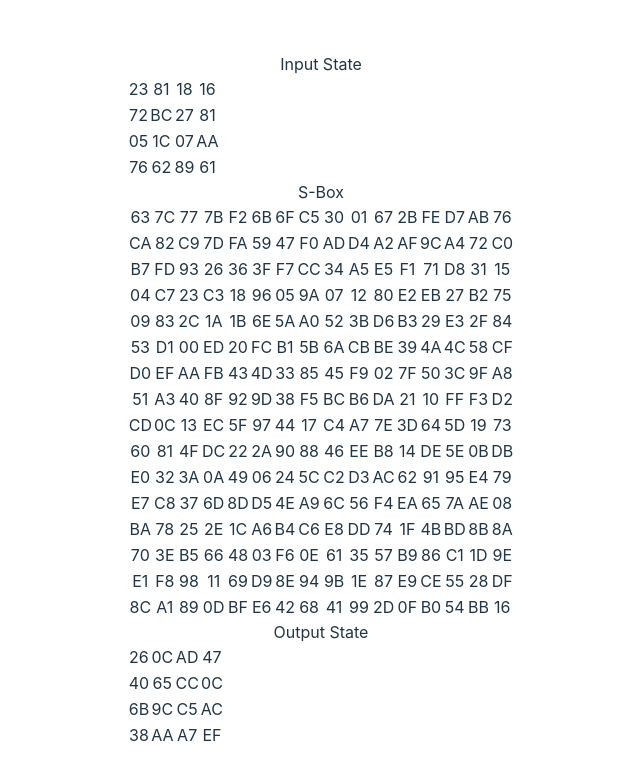
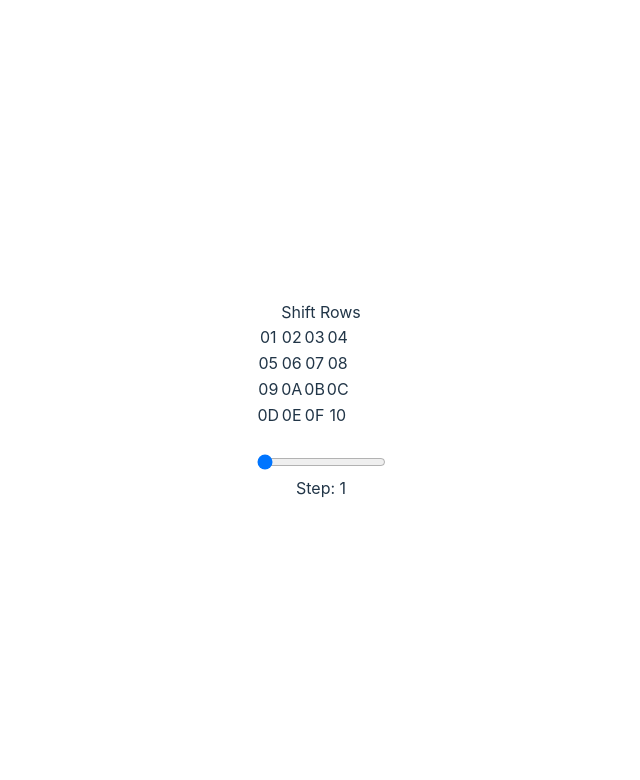
Before and after one commit to aditya-adiraju/aes-visualizer, a React (Vite) app: page / in a window 1280 px wide. Shown: the top 780 px of the page, without its empty margins (319-959 px from the left). Built offline with nearby package versions, Linux system fonts and the light colour scheme.

Commit message:
organize components and add shiftRows component

```diff
--- a/src/App.tsx
+++ b/src/App.tsx
@@ -1,10 +1,10 @@
 import './App.css'
-import SubBytes from './components/SubBytes';
+import ShiftRows from './components/ShiftRows/ShiftRows';
 
 function App() {
     return (
         <>
-            <SubBytes/>
+            <ShiftRows/>
         </>
     )
 }
--- /dev/null
+++ b/src/components/ShiftRows/ShiftRowSlider.tsx
@@ -0,0 +1,71 @@
+import {
+  Dispatch,
+  MutableRefObject,
+  ChangeEvent,
+  SetStateAction,
+  useEffect,
+  useRef,
+  useState,
+} from "react";
+
+interface ShiftRowSliderProps {
+  state: number[][];
+  setState: Dispatch<SetStateAction<number[][]>>;
+  inputStateRef: MutableRefObject<number[][]>;
+  setShiftingRow: Dispatch<SetStateAction<[number, number]>>;
+}
+
+export default function ShiftRowSlider({
+  state,
+  setState,
+  inputStateRef,
+  setShiftingRow,
+}: ShiftRowSliderProps) {
+  const [step, setStep] = useState<number>(1);
+  const oldStep = useRef(0);
+
+  function handleChange(s: number): void {
+    if (s == oldStep.current) return;
+
+    const shiftedList: number[][] = JSON.parse(
+      JSON.stringify(inputStateRef.current) // a surprisingly fast way to deepcopy
+    );
+    for (let i = 0; i < s; i++) {
+      setShiftingRow([i, i]);
+      for (let j = 0; j < i; j++) {
+        if (i === s - 1) {
+          setTimeout(() => {
+            const firstElement: number | undefined = shiftedList[i].shift();
+            if (firstElement) shiftedList[i].push(firstElement);
+            setShiftingRow([-1, -1]);
+          }, 1000);
+        } else {
+          const firstElement: number | undefined = shiftedList[i].shift();
+          if (firstElement) shiftedList[i].push(firstElement);
+        }
+      }
+    }
+    setState(shiftedList);
+  }
+
+  useEffect(() => handleChange(step), [step]);
+
+  return (
+    <>
+      <input
+        type="range"
+        className="slider"
+        value={step || 1}
+        min={1}
+        max={state.length}
+        onChange={(e: ChangeEvent<HTMLInputElement>) => {
+          const newValue = parseInt(e.target.value, 10);
+          if (!Number.isNaN(newValue)) {
+            setStep(Math.min(newValue, state.length || 1));
+          }
+        }}
+      />
+      <h2 className="text-xl font-bold">Step: {step}</h2>
+    </>
+  );
+}
--- /dev/null
+++ b/src/components/ShiftRows/ShiftRows.tsx
@@ -0,0 +1,26 @@
+import ShiftRowSlider from "./ShiftRowSlider";
+import StateMatrix from "../common/StateMatrix";
+import { useState, useRef } from "react";
+
+export default function ShiftRows() {
+  const [highlightPair, setHighlightPair] = useState<[number, number]>([0, 0]);
+  const [stateMatrix, setStateMatrix] = useState<number[][]>([
+    [1, 2, 3, 4],
+    [5, 6, 7, 8],
+    [9, 10, 11, 12],
+    [13, 14, 15, 16],
+  ]);
+  const [shiftingRowIndex, setShiftingRowIndex] = useState<[number, number]>([-1, -1]);
+  const inputState = useRef(stateMatrix)
+  return (
+    <>
+      <StateMatrix
+        state={stateMatrix}
+        shiftingRowPair={shiftingRowIndex}
+        heading="Shift Rows"
+      />
+      <br/>
+      <ShiftRowSlider state={stateMatrix} setState={setStateMatrix} inputStateRef={inputState} setShiftingRow={setShiftingRowIndex}/>
+    </>
+  );
+}
--- a/src/components/StateMatrix.tsx
+++ /dev/null
@@ -1,45 +0,0 @@
-import { Dispatch, SetStateAction } from "react";
-
-type Pair<T> = [T, T];
-interface StateMatrixProps {
-  heading: string;
-  state: number[][];
-  highlight?: Pair<number>;
-  setHighlight:
-    | Dispatch<SetStateAction<Pair<number>>>
-    | ((_: [number, number]) => void);
-}
-
-export default function StateMatrix({
-  heading,
-  state,
-  highlight = [-1, -1],
-  setHighlight,
-}: StateMatrixProps) {
-  return (
-    <div className="text-center">
-      <h2 className="font-bold text-2xl p-2"> {heading} </h2>
-      <table className="border-separate border-spacing-1">
-        {state.map((row, i) => (
-          <tr key={i}>
-            {" "}
-            {row.map((val, j) => (
-              <td
-                className={
-                  "w-10 h-10 text-xl font-bold " +
-                  (highlight[0] === i && highlight[1] === j
-                    ? "bg-purple-600"
-                    : "bg-blue-600")
-                }
-                onMouseOver={() => setHighlight([i, j])}
-                key={`${i * state.length + j} stateArray`}
-              >
-                {val.toString(16).toUpperCase().padStart(2, "0")}
-              </td>
-            ))}
-          </tr>
-        ))}
-      </table>
-    </div>
-  );
-}
--- a/src/components/Sbox.tsx
+++ b/src/components/SubBytes/Sbox.tsx
@@ -1,3 +1,4 @@
+
 type Pair<T> = [T, T];
 interface SboxProps {
   matrix: number[][];
@@ -11,7 +12,7 @@ export default function SBox ({ matrix, highlight = [-1, -1]}: SboxProps) {
     <table className="border-separate">
       {matrix.map((row, i) => (
         <tr key={i}> {row.map((val, j) => (
-            <td className={"transition-all " + (highlight[0] === i  || highlight[1] === j ? 'bg-red-600' : 'bg-green-600')}
+            <td className={"transition-colors motion-reduce:transition-none " + (highlight[0] === i  || highlight[1] === j ? 'bg-red-600' : 'bg-green-600')}
                 key={i * matrix.length + j}>
                 <div className="text-md font-bold p-[0.1 rem]">
                   {val.toString(16).toUpperCase().padStart(2, '0')}
--- a/src/components/SubBytes.tsx
+++ b/src/components/SubBytes/SubBytes.tsx
@@ -1,6 +1,6 @@
 import { useState } from 'react';
 import SBox from './Sbox'
-import StateMatrix from './StateMatrix'
+import StateMatrix from './common/StateMatrix'
 
 const splitByte = (x: number): [number, number] => [(x >> 4) % 16,  x % 16];
 
@@ -39,7 +39,7 @@ export default function SubBytes() {
         <div className=''>
           <StateMatrix heading="Input State" state={inState} highlight={highlightPair} setHighlight={setHighlightPair}/>
         </div>
-        <div className='min-w-0 max-w-full translate-x-[-2%]'>
+        <div className='min-w-0 max-w-full translate-x-[-4%]'>
           <SBox matrix={sBox} highlight={splitByte(inState[highlightPair[0]][highlightPair[1]])} />
         </div>
         <div className=''>
--- /dev/null
+++ b/src/components/common/StateMatrix.css
@@ -0,0 +1,4 @@
+.shifting-left {
+  transition: transform 1s ease-in-out;
+  transform: translateX(var(--transform));
+}
--- /dev/null
+++ b/src/components/common/StateMatrix.tsx
@@ -0,0 +1,74 @@
+import { Dispatch, SetStateAction } from "react";
+
+import "./StateMatrix.css";
+
+type Pair<T> = [T, T];
+interface StateMatrixProps {
+  heading: string;
+  state: number[][];
+  highlight?: Pair<number>;
+  setHighlight?:
+    | Dispatch<SetStateAction<Pair<number>>>
+    | ((_: [number, number]) => void);
+
+  shiftingRowPair?: Pair<number>;
+}
+
+function getTranslateX(pivot: number, index: number, size: number): string {
+  // 0 1 2 3 -> 0 1 2 3 pivot = 0
+  // 0 1 2 3 -> 1 2 3 0 pivot = 1 (size = 4 - 1)
+  // 0 1 2 3 -> 2 3 0 1 pivot = 2 (size = 4 - 2)
+  // 0 1 2 3 -> 3 0 1 2 pivot = 3
+  let translationFactor = 0;
+  if (index < pivot) {
+    // translate right
+    translationFactor = size - pivot;
+  } else {
+    // translate left
+    translationFactor = -1 * pivot;
+  }
+
+  return `${translationFactor * 110}%`;
+}
+
+export default function StateMatrix({
+  heading,
+  state,
+  highlight = [-1, -1],
+  setHighlight = (_) => {},
+  shiftingRowPair = [-1, -1],
+}: StateMatrixProps) {
+  return (
+    <div className="text-center">
+      <h2 className="font-bold text-2xl p-2"> {heading} </h2>
+      <table className="border-separate border-spacing-1">
+        <tbody>
+          {state.map((row, i) => (
+            <tr key={i}>
+              {row.map((val, j) => (
+                <td
+                  className={
+                    "relative w-10 h-10 text-xl font-bold " + (shiftingRowPair[0] == i ? "shifting-left " : "") +
+                    (highlight[0] === i && highlight[1] === j
+                      ? " bg-purple-600 "
+                      : " bg-blue-600 ")
+                  }
+                  //{"--translate": (shiftingRowPair[0] === i ? getTranslateX(shiftingRowPair[1], j, row.length) : "0px")
+                  style={
+                    shiftingRowPair[0] === i
+                      ? ({ "--transform": getTranslateX(shiftingRowPair[1], j, row.length) } as React.CSSProperties)
+                      : ({} as React.CSSProperties)
+                  }
+                  onMouseOver={() => setHighlight([i, j])}
+                  key={`${i * state.length + j} stateArray`}
+                >
+                  {val.toString(16).toUpperCase().padStart(2, "0")}
+                </td>
+              ))}
+            </tr>
+          ))}
+        </tbody>
+      </table>
+    </div>
+  );
+}
```
Also changed, not shown: src/index.css (line endings or trailing spaces).
